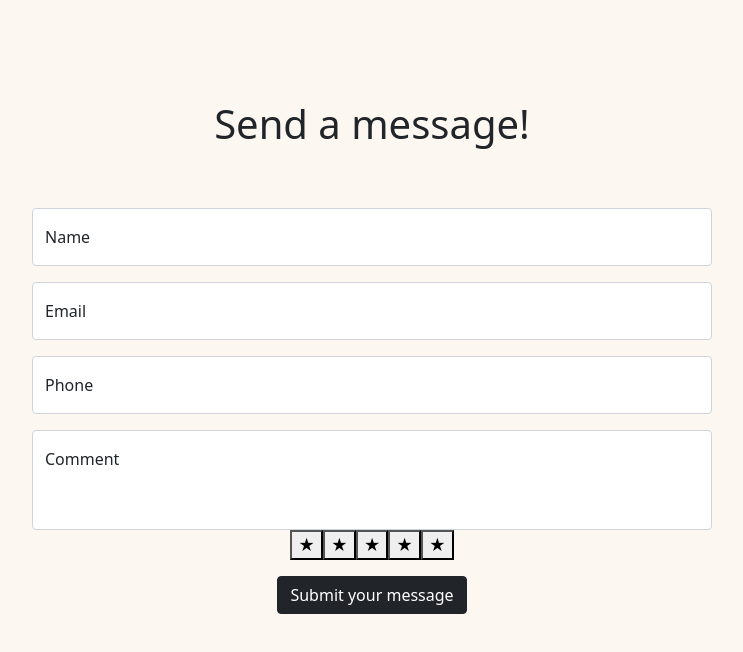
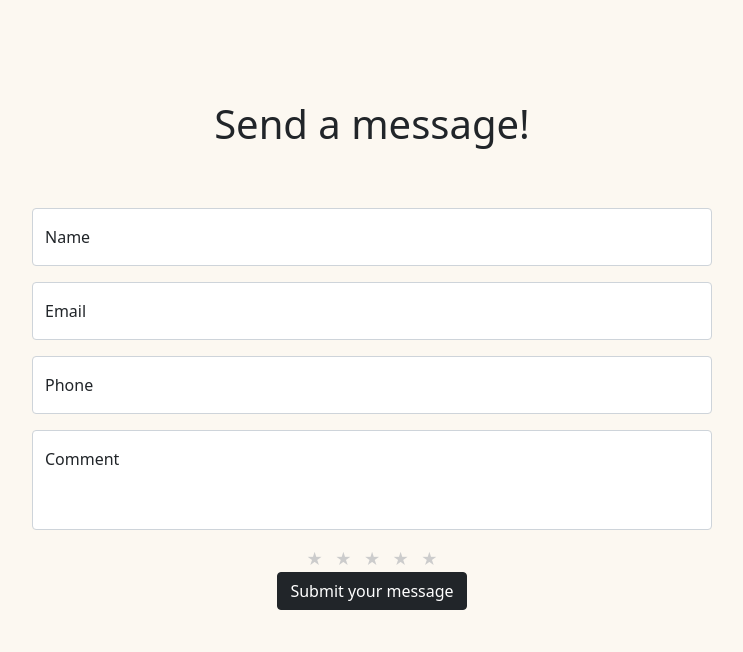
Before and after one commit to iamjpyo/mern-stack-form, a React (Create React App) app in the folder client/: page / in a window 1280 px wide. Shown: the top 652 px of the page, without its empty margins (268-1011 px from the left). Built offline with nearby package versions, Linux system fonts and the light colour scheme.

Commit message:
Small bug fix

```diff
--- a/client/src/components/RegistrationForm.js
+++ b/client/src/components/RegistrationForm.js
@@ -4,6 +4,8 @@
 import Button from 'react-bootstrap/Button';
 import Modal from 'react-bootstrap/Modal';
 import "./RegistrationForm.css";
+import { StarRating } from './StarRating';
+import "./StarRating.css";
 
 
 export const RegistrationForm = () => {
@@ -12,9 +14,12 @@
         email: '',
         telephone: '',
         message: '',
-        rating: 0
+        rating: ''
     });
     const { name, email, telephone, message, rating } = formData;
+
+    const [starRating, setStarRating] = useState(0);
+    const [hover, setHover] = useState(0);
 
     const [show, setShow] = useState(false);
     const handleClose = () => setShow(false);
@@ -52,8 +57,8 @@
     }
 
     async function fieldClearance (){
+        await handleShow();
         await setFormData({ name: "", email: "", telephone:"", message: "", rating: 0 });
-              handleShow();
     };
 
     return (
@@ -126,23 +131,28 @@
                 style={{ height: '100px' }}
                 />
                 <label htmlFor="floatingPasswordCustom">Comment</label>
+            </Form.Floating>
+
             <div className="star-rating">
                 {[...Array(5)].map((star, index) => {
                 index += 1;
                 return (
                     <button
                     type="button"
+                    name='rating'
                     key={index}
-            className={index <= rating ? "on" : "off"}
+                    className={index <= (hover || starRating) ? "on" : "off"}
+                    onClick={() => setStarRating(index)}
+                    onMouseEnter={() => setHover(index)}
+                    onMouseLeave={() => setHover(starRating)}
+                    value={index}
                     onChange={onChange}
-            value={rating}
                     >
                     <span className="star">&#9733;</span>
                     </button>
                 );
                 })}
             </div>
-            </Form.Floating>
 
             <Button variant="dark" type="submit" value="Register"> Submit your message</Button>
         </Form>
--- /dev/null
+++ b/client/src/components/StarRating.css
@@ -0,0 +1,12 @@
+button {
+    background-color: transparent;
+    border: none;
+    outline: none;
+    cursor: pointer;
+  }
+  .on {
+    color: #000;
+  }
+  .off {
+    color: #ccc;
+  }
--- /dev/null
+++ b/client/src/components/StarRating.js
@@ -0,0 +1,27 @@
+/*import React, { useState } from "react";
+import "./StarRating.css";
+
+export const StarRating = () => {
+    const [rating, setRating] = useState(0);
+    const [hover, setHover] = useState(0);
+    return (
+      <div className="star-rating">
+        {[...Array(5)].map((star, index) => {
+          index += 1;
+          return (
+            <button
+              type="button"
+              key={index}
+              value={index}
+              className={index <= (hover || rating) ? "on" : "off"}
+              onClick={() => setRating(index)}
+              onMouseEnter={() => setHover(index)}
+              onMouseLeave={() => setHover(rating)}
+            >
+              <span className="star">&#9733;</span>
+            </button>
+          );
+        })}
+      </div>
+    );
+  }; */
```
Lines whose indentation alone changed are shown as unchanged.
